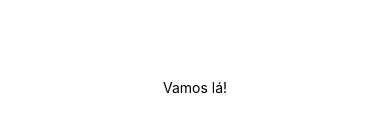
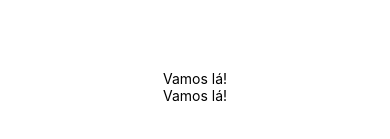
Before and after one commit to Santiigas/dispositivosMoveisProjeto, a React Native app in the folder appSaude/: screen / in a window 390 px wide. Shown: the part 335-474 px from the top of the page. Built offline with nearby package versions, Linux system fonts and the light colour scheme.

Commit message:
teste_jackson

```diff
--- a/appSaude/App.js
+++ b/appSaude/App.js
@@ -4,6 +4,7 @@ import { StyleSheet, Text, View } from 'react-native';
 export default function App() {
   return (
     <View style={styles.container}>
+      <Text>Vamos lá!</Text>
       <Text>Vamos lá!</Text>
       <StatusBar style="auto" />
     </View>
```
